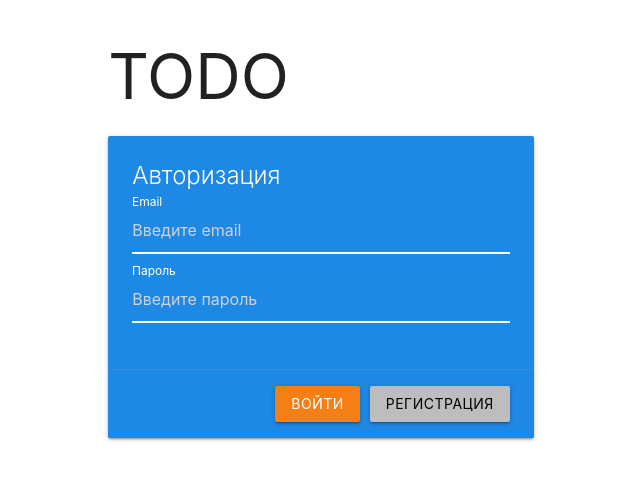
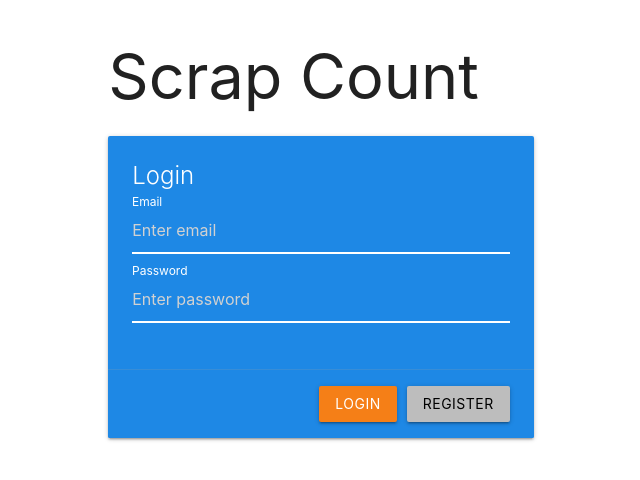
Before and after one commit to anfilat/mema, a React (Create React App) app in the folder client/: page / in a window 1280 px wide. Shown: the top 480 px of the page, without its empty margins (319-959 px from the left). Built offline with nearby package versions, Linux system fonts and the light colour scheme; the HTML template or start-up script is replaced by a standard one.

Commit message:
Russian to English

```diff
--- a/client/src/components/Navbar.js
+++ b/client/src/components/Navbar.js
@@ -15,9 +15,8 @@ export const Navbar = () => {
     return (
         <nav>
             <div className="nav-wrapper blue darken-1" style={{padding: '0 2rem'}}>
-                <span className="brand-logo">Нечто</span>
-                <ul id="nav-mobile" className="right hide-on-med-and-down">
-                    <li><a href="/" onClick={logoutHandler}>Выйти</a></li>
+                <ul>
+                    <li><a href="/" onClick={logoutHandler}>Logout</a></li>
                 </ul>
             </div>
         </nav>
--- a/client/src/hooks/auth.hook.js
+++ b/client/src/hooks/auth.hook.js
@@ -12,7 +12,8 @@ export const useAuth = () => {
         setUserId(id);
 
         localStorage.setItem(storageName, JSON.stringify({
-            userId: id, token: jwtToken
+            token: jwtToken,
+            userId: id,
         }));
     }, []);
 
--- a/client/src/hooks/http.hook.js
+++ b/client/src/hooks/http.hook.js
@@ -16,16 +16,15 @@ export const useHttp = () => {
             const data = await response.json();
 
             if (!response.ok) {
-                throw new Error(data.message || 'Что-то пошло не так');
+                throw new Error(data.message || 'Something went wrong');
             }
-
-            setLoading(false);
 
             return data;
         } catch (e) {
-            setLoading(false);
             setError(e.message);
             throw e;
+        } finally {
+            setLoading(false);
         }
     }, []);
 
--- a/client/src/pages/AuthPage.js
+++ b/client/src/pages/AuthPage.js
@@ -8,7 +8,8 @@ export const AuthPage = () => {
     const message = useMessage();
     const {loading, request, error, clearError} = useHttp();
     const [form, setForm] = useState({
-        email: '', password: ''
+        email: '',
+        password: '',
     });
 
     useEffect(() => {
@@ -21,7 +22,10 @@ export const AuthPage = () => {
     }, []);
 
     const changeHandler = event => {
-        setForm({...form, [event.target.name]: event.target.value});
+        setForm({
+            ...form,
+            [event.target.name]: event.target.value
+        });
     };
 
     const registerHandler = async () => {
@@ -43,14 +47,14 @@ export const AuthPage = () => {
     return (
         <div className="row">
             <div className="col s12 m10 offset-m1 l6 offset-l3">
-                <h1>TODO</h1>
+                <h1>Scrap Count</h1>
                 <div className="card blue darken-1">
                     <div className="card-content white-text">
-                        <span className="card-title">Авторизация</span>
+                        <span className="card-title">Login</span>
                         <div>
                             <div className="input-field">
                                 <input
-                                    placeholder="Введите email"
+                                    placeholder="Enter email"
                                     id="email"
                                     type="text"
                                     name="email"
@@ -63,7 +67,7 @@ export const AuthPage = () => {
 
                             <div className="input-field">
                                 <input
-                                    placeholder="Введите пароль"
+                                    placeholder="Enter password"
                                     id="password"
                                     type="password"
                                     name="password"
@@ -71,7 +75,7 @@ export const AuthPage = () => {
                                     value={form.password}
                                     onChange={changeHandler}
                                 />
-                                <label htmlFor="email">Пароль</label>
+                                <label htmlFor="email">Password</label>
                             </div>
                         </div>
                     </div>
@@ -82,7 +86,7 @@ export const AuthPage = () => {
                             disabled={loading}
                             onClick={loginHandler}
                         >
-                            Войти
+                            Login
                         </button>
                         {process.env.REACT_APP_REGISTER === 'yes' &&
                         <button
@@ -90,7 +94,7 @@ export const AuthPage = () => {
                             onClick={registerHandler}
                             disabled={loading}
                         >
-                            Регистрация
+                            Register
                         </button>
                         }
                     </div>
```
Also changed, not shown: 2 other files (tests, documents, lock files or other folders).
